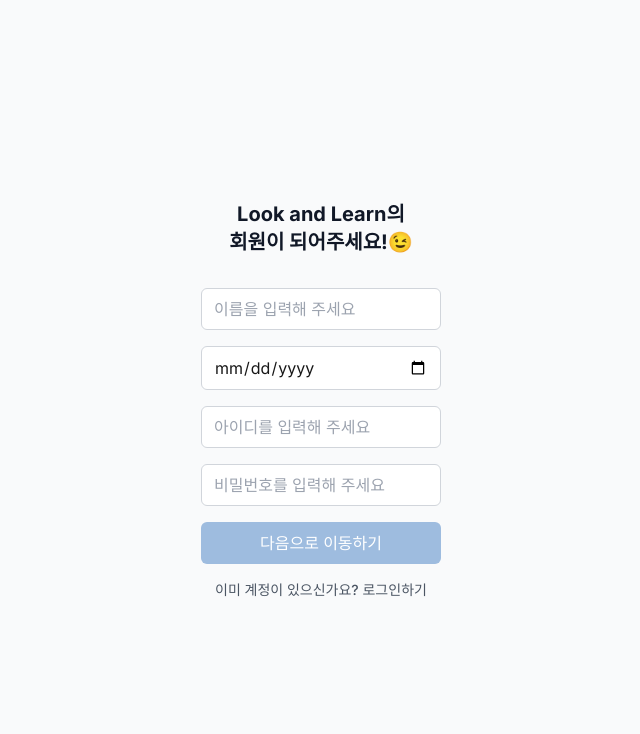
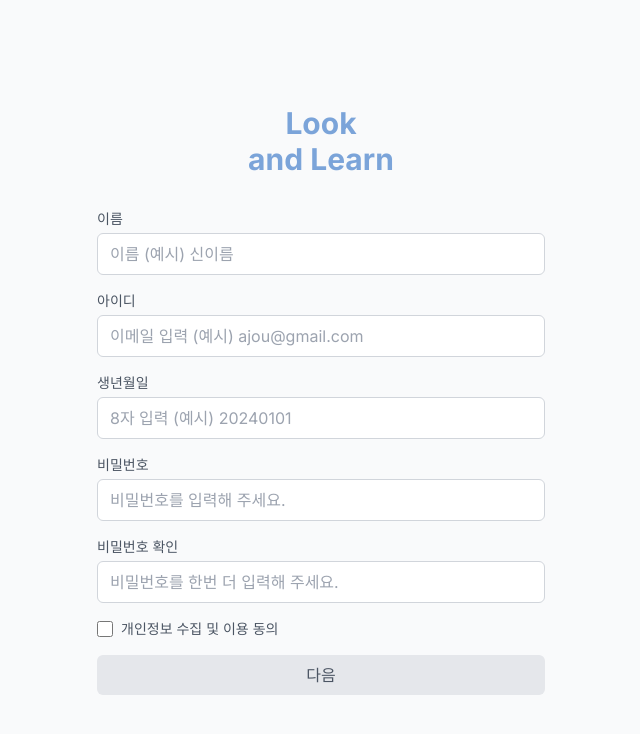
Before and after one commit to tinon1004/LookNLearn, a Next.js app: page /signup in a window 1280 px wide. Shown: the top 734 px of the page, without its empty margins (319-959 px from the left). Built offline with nearby package versions, Linux system fonts and the light colour scheme.

Commit message:
Refactor: change the info field form

```diff
--- a/src/app/signup/SignUpPage.tsx
+++ b/src/app/signup/SignUpPage.tsx
@@ -6,17 +6,15 @@
 
 interface SignUpData {
   name: string;
+  email: string;
   birthDate: string;
-  userId: string;
   password: string;
+  passwordConfirm: string;
+  termsAccepted: boolean;
 }
 
 export default function SignUpPage() {
     const router = useRouter();
-
-    const MoveToLogin = () => {
-        router.push('/');
-      };
 
     const MoveToScore = () => {
         router.push('/signup/score');
@@ -24,87 +22,126 @@
 
     const [formData, setFormData] = useState<SignUpData>({
       name: '',
+      email: '',
       birthDate: '',
-      userId: '',
       password: '',
+      passwordConfirm: '',
+      termsAccepted: false
     });
 
 
     const handleInputChange = (e: React.ChangeEvent<HTMLInputElement>) => {
-      const { name, value } = e.target;
+      const { name, value, type, checked } = e.target;
       setFormData(prev => ({
         ...prev,
-        [name]: value
+        [name]: type === 'checkbox' ? checked : value
       }));
     };
 
+    const handleSubmit = (e: React.FormEvent) => {
+      e.preventDefault();
+    };
+
+
     return (
       <div className="flex flex-col items-center justify-center min-h-screen bg-gray-50 p-4">
-        <div className="w-full max-w-md space-y-8 text-center">
+        <div className="w-full max-w-md space-y-6">
 
-          <div className="text-center">
-            <h2 className="text-xl font-bold text-gray-900">
-                Look and Learn의
-            </h2>
-            <h2 className="text-xl font-bold text-gray-900">
-                회원이 되어주세요!😉
-            </h2>
-          </div>
+        <div className="text-center mb-8">
+          <h1 className="text-3xl font-bold text-[#7BA4D9]">
+            Look
+            <br />
+            and Learn
+          </h1>
+        </div>
 
-          <form className="flex flex-col items-center space-y-4">
+        <form onSubmit={handleSubmit} className="space-y-4">
+
+          <div>
+            <label className="block text-sm text-gray-600 mb-1">이름</label>
             <input
               type="text"
               name="name"
-              placeholder="이름을 입력해 주세요"
+              placeholder="이름 (예시) 신이름"
               value={formData.name}
               onChange={handleInputChange}
-              className="w-60 px-3 py-2 border border-gray-300 rounded-md focus:outline-none focus:ring-2 focus:ring-indigo-500"
-              required
+              className="w-full px-3 py-2 border border-gray-300 rounded-md focus:outline-none focus:ring-1 focus:ring-[#7BA4D9]"
             />
+          </div>
+
+
+          <div>
+            <label className="block text-sm text-gray-600 mb-1">아이디</label>
             <input
-              type="date"
+              type="email"
+              name="email"
+              placeholder="이메일 입력 (예시) ajou@gmail.com"
+              value={formData.email}
+              onChange={handleInputChange}
+              className="w-full px-3 py-2 border border-gray-300 rounded-md focus:outline-none focus:ring-1 focus:ring-[#7BA4D9]"
+            />
+          </div>
+
+
+          <div>
+            <label className="block text-sm text-gray-600 mb-1">생년월일</label>
+            <input
+              type="text"
               name="birthDate"
-              placeholder="생년월일"
+              placeholder="8자 입력 (예시) 20240101"
               value={formData.birthDate}
               onChange={handleInputChange}
-              className="w-60 px-3 py-2 border border-gray-300 rounded-md focus:outline-none focus:ring-2 focus:ring-indigo-500"
-              required
+              className="w-full px-3 py-2 border border-gray-300 rounded-md focus:outline-none focus:ring-1 focus:ring-[#7BA4D9]"
             />
-            <input
-              type="text"
-              name="userId"
-              placeholder="아이디를 입력해 주세요"
-              value={formData.userId}
-              onChange={handleInputChange}
-              className="w-60 px-3 py-2 border border-gray-300 rounded-md focus:outline-none focus:ring-2 focus:ring-indigo-500"
-              required
-            />
+          </div>
+
+          <div>
+            <label className="block text-sm text-gray-600 mb-1">비밀번호</label>
             <input
               type="password"
               name="password"
-              placeholder="비밀번호를 입력해 주세요"
+              placeholder="비밀번호를 입력해 주세요."
               value={formData.password}
               onChange={handleInputChange}
-              className="w-60 px-3 py-2 border border-gray-300 rounded-md focus:outline-none focus:ring-2 focus:ring-indigo-500"
-              required
+              className="w-full px-3 py-2 border border-gray-300 rounded-md focus:outline-none focus:ring-1 focus:ring-[#7BA4D9]"
             />
+          </div>
 
-            <button
-              type="submit"
-              onClick={MoveToScore}
-              className="w-60 px-3 py-2 border border-transparent text-base font-medium rounded-md text-white bg-[#9EBCDF] hover:bg-[#8BAACE]"
-            >
-              다음으로 이동하기
-            </button>
 
-            <button
-              type="button"
-              onClick={MoveToLogin}
-              className="text-gray-600 hover:text-gray-800 text-sm font-medium"
-            >
-              이미 계정이 있으신가요? 로그인하기
-            </button>
-          </form>
+          <div>
+            <label className="block text-sm text-gray-600 mb-1">비밀번호 확인</label>
+            <input
+              type="password"
+              name="passwordConfirm"
+              placeholder="비밀번호를 한번 더 입력해 주세요."
+              value={formData.passwordConfirm}
+              onChange={handleInputChange}
+              className="w-full px-3 py-2 border border-gray-300 rounded-md focus:outline-none focus:ring-1 focus:ring-[#7BA4D9]"
+            />
+          </div>
+
+
+          <div className="flex items-center">
+            <input
+              type="checkbox"
+              name="termsAccepted"
+              checked={formData.termsAccepted}
+              onChange={handleInputChange}
+              className="h-4 w-4 text-[#7BA4D9] focus:ring-[#7BA4D9] border-gray-300 rounded"
+            />
+            <label className="ml-2 text-sm text-gray-600">
+              개인정보 수집 및 이용 동의
+            </label>
+          </div>
+
+          <button
+            type="submit"
+            onChange={MoveToScore}
+            className="w-full py-2 px-4 bg-gray-200 text-gray-600 rounded-md hover:bg-gray-300 focus:outline-none focus:ring-2 focus:ring-gray-300 mt-6"
+          >
+            다음
+          </button>
+        </form>
         </div>
       </div>
     );
```
